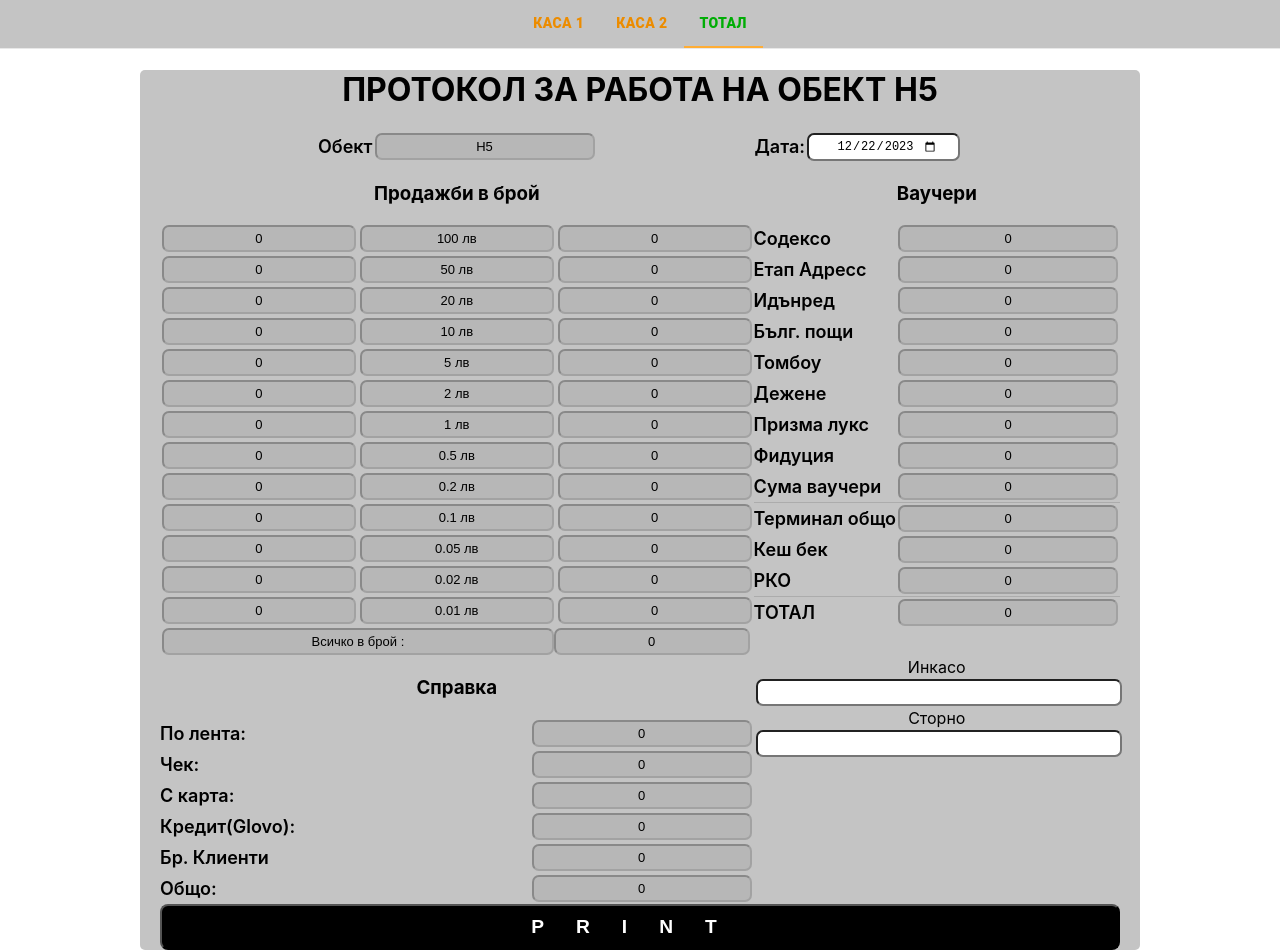
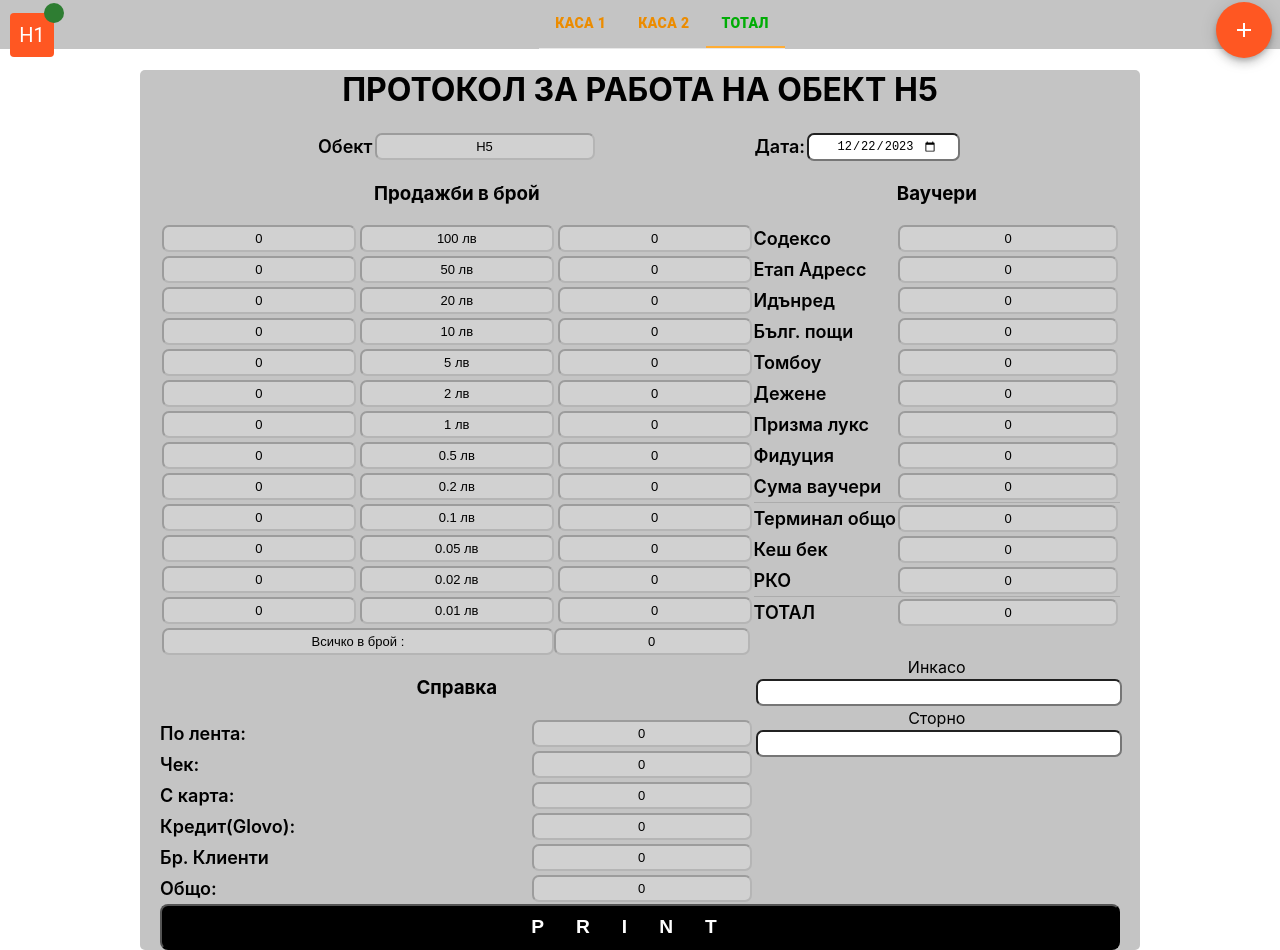
Before and after one commit to AntoanCh/protocol-kasa, a React (Create React App) app: page /n1/total in a window 1280 px wide. Built offline with nearby package versions, Linux system fonts and the light colour scheme.

Commit message:
added speeddial

```diff
--- a/src/App.css
+++ b/src/App.css
@@ -10,10 +10,11 @@
 
 .header {
   background-color: #c4c4c4;
+  display: flex;
+  justify-content: space-between;
 }
 
 input:disabled {
-  background-color: #b7b7b7;
   color: black;
 }
 .print-btn {
--- a/src/App.js
+++ b/src/App.js
@@ -32,7 +32,7 @@ function App() {
         </Route>
         <Route path="/n4" element={<Main kasi="2" obekt="n4" />}>
           {generateRoutes(2, "Н4")}
-          <Route path="total" element={<TotalProtocol obekt="Н5" />} />
+          <Route path="total" element={<TotalProtocol obekt="Н4" />} />
         </Route>
         <Route path="/n5" element={<Main kasi="6" obekt="n5" />}>
           {generateRoutes(6, "Н5")}
@@ -44,7 +44,7 @@ function App() {
         </Route>
         <Route path="/n7" element={<Main kasi="2" obekt="n7" />}>
           {generateRoutes(2, "Н7")}
-          <Route path="total" element={<TotalProtocol obekt="Н5" />} />
+          <Route path="total" element={<TotalProtocol obekt="Н7" />} />
         </Route>
         <Route path="/n8" element={<Main kasi="3" obekt="n8" />}>
           {generateRoutes(3, "Н8")}
--- a/src/components/Header.jsx
+++ b/src/components/Header.jsx
@@ -4,6 +4,11 @@ import { useLocation, matchPath } from "react-router-dom";
 import { Link } from "react-router-dom";
 import { styled } from "@mui/material/styles";
 import { deepOrange } from "@mui/material/colors";
+import FileCopyIcon from "@mui/icons-material/FileCopyOutlined";
+import SaveIcon from "@mui/icons-material/Save";
+import PrintIcon from "@mui/icons-material/Print";
+import ShareIcon from "@mui/icons-material/Share";
+import { SpeedDial, SpeedDialAction, SpeedDialIcon } from "@mui/material";
 
 function Header({ obekt, kasi }) {
   //Custom tabs from material ui
@@ -13,7 +18,6 @@ function Header({ obekt, kasi }) {
       backgroundColor: "#ffad35",
     },
   });
-
   const CustomTab = styled((props) => <Tab disableRipple {...props} />)(() => ({
     textTransform: "none",
     minWidth: 0,
@@ -53,9 +57,11 @@ function Header({ obekt, kasi }) {
     `/${obekt}/kasa5`,
     `/${obekt}/kasa6`,
     `/${obekt}/total`,
+    `/${obekt}`,
   ]);
 
   const currentTab = routeMatch?.pattern?.path;
+  console.log(routeMatch?.pattern?.path);
 
   //constructor function to generate number of tabs equal to
   //number of cash desks in current store based on prop
@@ -78,8 +84,11 @@ function Header({ obekt, kasi }) {
 
   return (
     <div className="header">
-      <CustomTabs centered value={currentTab}>
-        {/* <Badge badgeContent={""} color="success" sx={{ margin: "10px" }}>
+      <Badge
+        badgeContent={""}
+        color="success"
+        sx={{ top: "13px", left: "10px" }}
+      >
         <Avatar
           variant="rounded"
           sx={{
@@ -89,8 +98,8 @@ function Header({ obekt, kasi }) {
         >
           {obekt.replace(/n/, "Н")}
         </Avatar>
-        </Badge> */}
-
+      </Badge>
+      <CustomTabs centered value={currentTab}>
         {generateTabs(kasi)}
         <CustomTab
           label={`ТОТАЛ`}
@@ -99,6 +108,34 @@ function Header({ obekt, kasi }) {
           component={Link}
         />
       </CustomTabs>
+      <div></div>
+      <SpeedDial
+        direction="down"
+        ariaLabel="SpeedDial basic example"
+        FabProps={{
+          sx: {
+            bgcolor: deepOrange[500],
+            "&:hover": {
+              bgcolor: "#4bb543",
+            },
+          },
+        }}
+        sx={{
+          position: "fixed",
+          top: "2px",
+          left: "95%",
+        }}
+        icon={<SpeedDialIcon />}
+      >
+        <SpeedDialAction icon={<SaveIcon />} tooltipTitle={"Запази"} />
+        <SpeedDialAction
+          onClick={() => {
+            window.print();
+          }}
+          icon={<PrintIcon />}
+          tooltipTitle={"Принтирай"}
+        />
+      </SpeedDial>
     </div>
   );
 }
--- a/src/components/Home.jsx
+++ b/src/components/Home.jsx
@@ -13,41 +13,41 @@ function Home() {
     >
       <h1>ОБЕКТ</h1>
 
-      <Button fullWidth component={Link} to="/n1" variant="outlined">
+      <Button fullWidth component={Link} to="/n1/kasa1" variant="outlined">
         НИКОН 1
       </Button>
 
-      <Button fullWidth component={Link} to="/n4" variant="outlined">
+      <Button fullWidth component={Link} to="/n4/kasa1" variant="outlined">
         НИКОН 4
       </Button>
-      <Button fullWidth component={Link} to="/n5" variant="outlined">
+      <Button fullWidth component={Link} to="/n5/kasa1" variant="outlined">
         НИКОН 5
       </Button>
-      <Button fullWidth component={Link} to="/n6" variant="outlined">
+      <Button fullWidth component={Link} to="/n6/kasa1" variant="outlined">
         НИКОН 6
       </Button>
-      <Button fullWidth component={Link} to="/n7" variant="outlined">
+      <Button fullWidth component={Link} to="/n7/kasa1" variant="outlined">
         НИКОН 7
       </Button>
-      <Button fullWidth component={Link} to="/n8" variant="outlined">
+      <Button fullWidth component={Link} to="/n8/kasa1" variant="outlined">
         НИКОН 8
       </Button>
-      <Button fullWidth component={Link} to="/n10" variant="outlined">
+      <Button fullWidth component={Link} to="/n10/kasa1" variant="outlined">
         НИКОН 10
       </Button>
-      <Button fullWidth component={Link} to="/n12" variant="outlined">
+      <Button fullWidth component={Link} to="/n12/kasa1" variant="outlined">
         НИКОН 12
       </Button>
-      <Button fullWidth component={Link} to="/n14" variant="outlined">
+      <Button fullWidth component={Link} to="/n14/kasa1" variant="outlined">
         НИКОН 14
       </Button>
-      <Button fullWidth component={Link} to="/n16" variant="outlined">
+      <Button fullWidth component={Link} to="/n16/kasa1" variant="outlined">
         НИКОН 16
       </Button>
-      <Button fullWidth component={Link} to="/n17" variant="outlined">
+      <Button fullWidth component={Link} to="/n17/kasa1" variant="outlined">
         НИКОН 17
       </Button>
-      <Button fullWidth component={Link} to="/n19" variant="outlined">
+      <Button fullWidth component={Link} to="/n19/kasa1" variant="outlined">
         НИКОН 19
       </Button>
     </div>
--- a/src/components/Protocol/Shift.jsx
+++ b/src/components/Protocol/Shift.jsx
@@ -1,7 +1,6 @@
 import React from "react";
 import { useState } from "react";
 import { Slide, Alert, Divider } from "@mui/material";
-import ArrowForwardIosIcon from "@mui/icons-material/ArrowForwardIos";
 
 function Shift({ kasa, handleState, state }) {
   const [alert, setAlert] = useState(false);
```
Also changed, not shown: src/components/Main.jsx (+1 -14 lines). Lines whose indentation alone changed are shown as unchanged.
